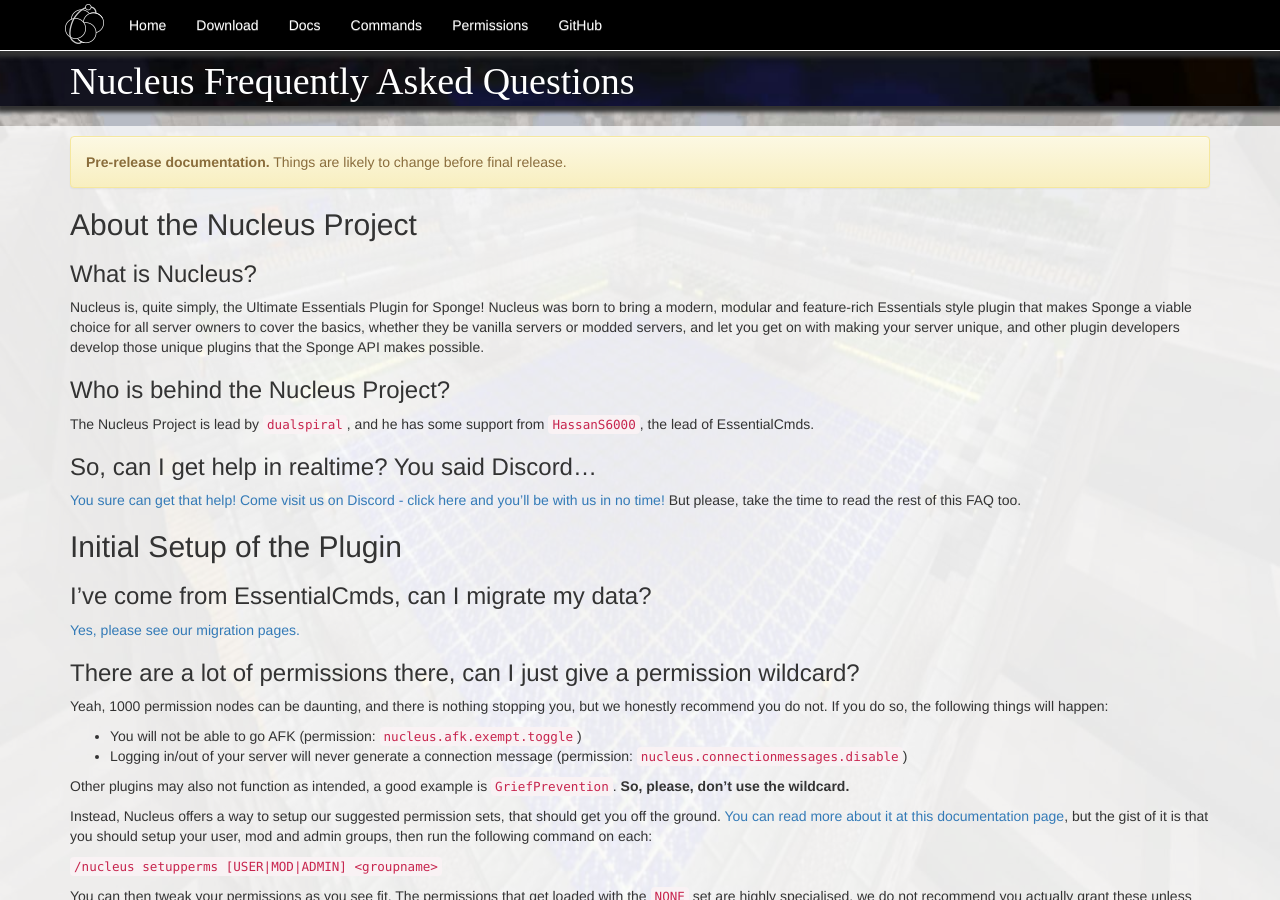
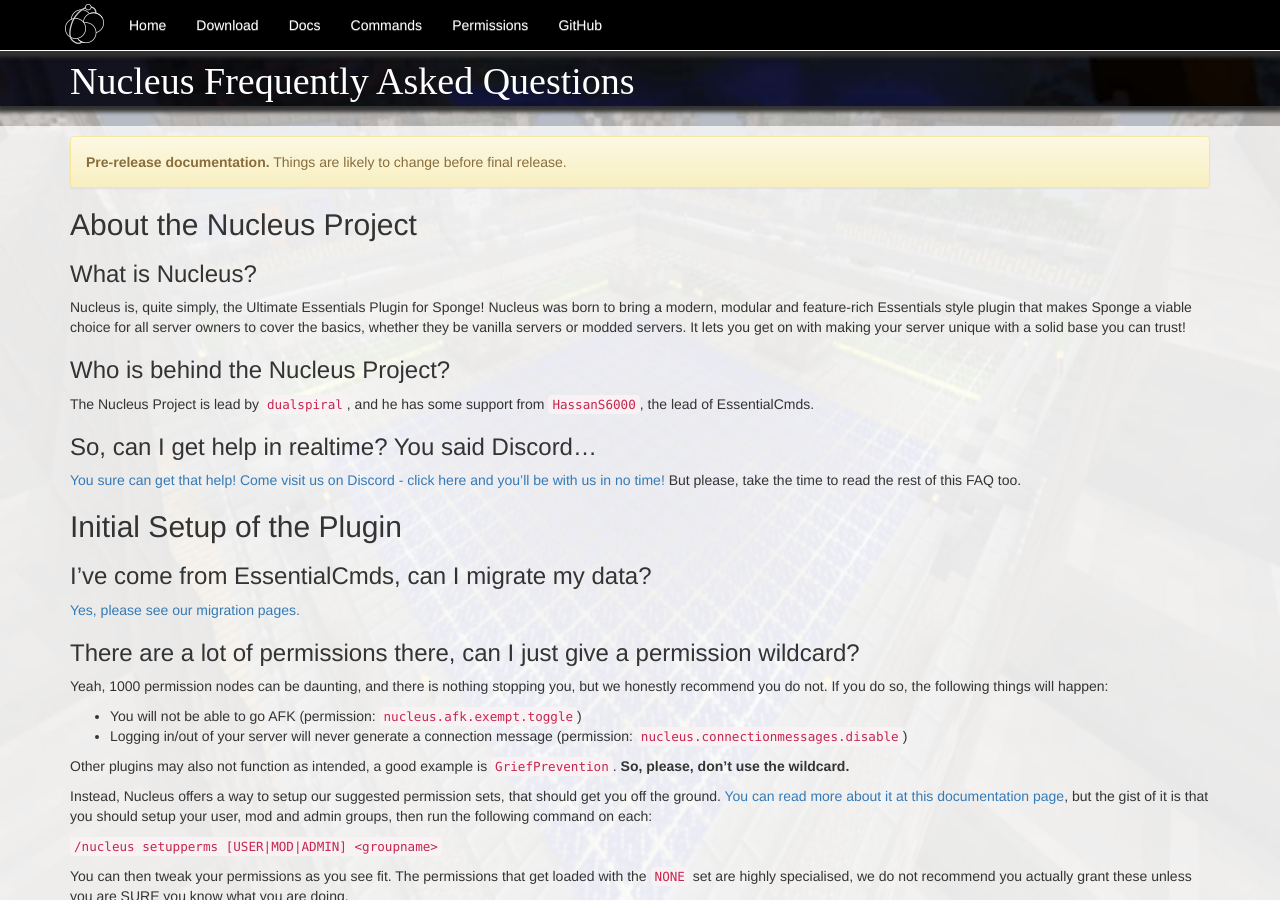
Before and after one commit to NucleusPowered/site-v1, a Jekyll site: the page built from docs/faqs.md, in a window 1280 px wide and 900 px high. Built offline with Jekyll 4.4.1, drawn with Linux system fonts in a browser that asks for light colours; comment, search, counter and statistics services are not loaded.

Commit message:
Let's spruce this up a bit more.

```diff
--- a/docs/faqs.md
+++ b/docs/faqs.md
@@ -9,8 +9,8 @@
 ### What is Nucleus?
 
 Nucleus is, quite simply, the Ultimate Essentials Plugin for Sponge! Nucleus was born to bring a modern, modular and feature-rich Essentials style plugin that
-makes Sponge a viable choice for all server owners to cover the basics, whether they be vanilla servers or modded servers, and let you get on
-with making your server unique, and other plugin developers develop those unique plugins that the Sponge API makes possible.
+makes Sponge a viable choice for all server owners to cover the basics, whether they be vanilla servers or modded servers. It lets you get on
+with making your server unique with a solid base you can trust!
 
 ### Who is behind the Nucleus Project?
 
```
